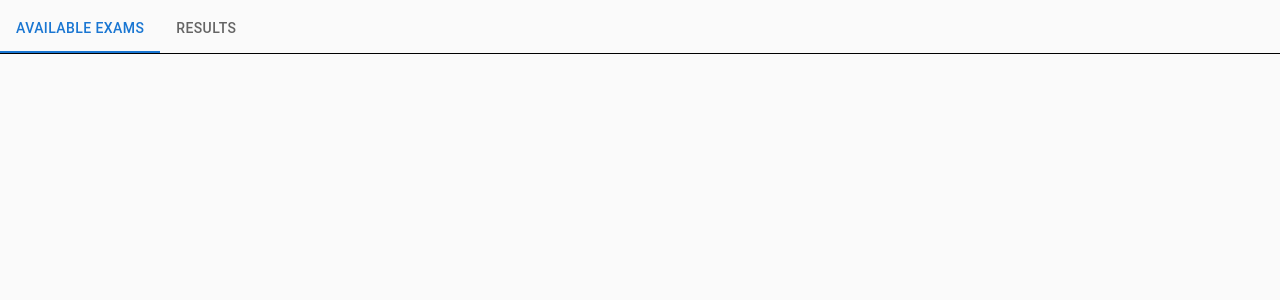
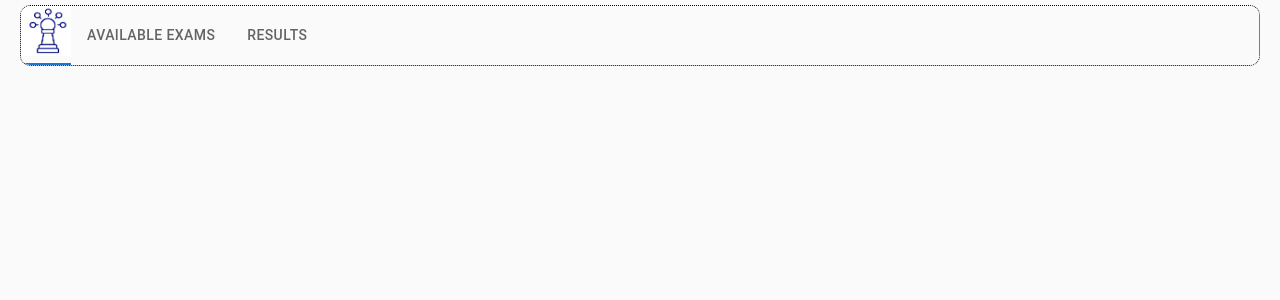
Before and after one commit to shreyasri258/Client, a React (Create React App) app: page /student-dashboard in a window 1280 px wide. Shown: the top 300 px of the page. Built offline with nearby package versions, Linux system fonts and the light colour scheme.

Commit message:
Changed styling

```diff
--- a/src/AdminDashboard.jsx
+++ b/src/AdminDashboard.jsx
@@ -6,6 +6,7 @@ import Button from "@mui/material/Button";
 import Typography from "@mui/material/Typography";
 import CreateExamPopup from "./components/CreateExamPopup";
 import { Link } from "react-router-dom";
+import Icon from '../src/images/Icon.png'
 
 const AdminDashboard = () => {
   const [value, setValue] = useState(0);
@@ -89,6 +90,9 @@ const AdminDashboard = () => {
         }}
         aria-label="tabs example"
       >
+        <a href="/">
+  <img src={Icon} alt="Logo" className="logo-image" style={{ maxWidth: '50px', maxHeight: '50px' }} />
+</a>
         <Tab
           sx={{
             mx: 12,
--- a/src/StudentDashboard.jsx
+++ b/src/StudentDashboard.jsx
@@ -6,6 +6,7 @@ import Button from "@mui/material/Button";
 import Typography from "@mui/material/Typography";
 import { styled } from "@mui/system";
 import '../src/css/userDashboard.css'; // Import the stylesheet
+import Icon from './images/Icon.png';
 
 const UserDashboard = () => {
   const [value, setValue] = useState(0);
@@ -26,15 +27,20 @@ const UserDashboard = () => {
 
   return (
     <Card>
+
       <Tabs
         value={value}
         onChange={handleChange}
         className="dashboard-tabs" // Apply className from the stylesheet
         aria-label="tabs example"
       >
+<a href="/">
+  <img src={Icon} alt="Logo" className="logo-image" style={{ maxWidth: '50px', maxHeight: '50px' }} />
+</a>
         <Tab
           className="dashboard-tab"
           label="Available Exams"
+
         />
         <Tab
           className="dashboard-tab"
--- a/src/css/userDashboard.css
+++ b/src/css/userDashboard.css
@@ -4,10 +4,15 @@
     top: 5px;
     left: 0;
     right: 0;
-    border-bottom: 0.2px solid black;
+    margin-left: 20px;
+    margin-right: 20px;
+    border: 0.29px solid black;
+    border-style: dotted;
+    border-radius: 10px;
   }
 
   .dashboard-tab {
+    margin-left: 20px;
     margin: 0 12px;
     display: flex;
     justify-content: center;
@@ -24,8 +29,11 @@
 
   .exam-card {
     padding: 10px;
-    margin-top: 10px;
+    margin-left: 20px;
+    margin-right: 20px;
+    margin-top: 20px;
     position: relative;
+
   }
 
   .button-container {
```
